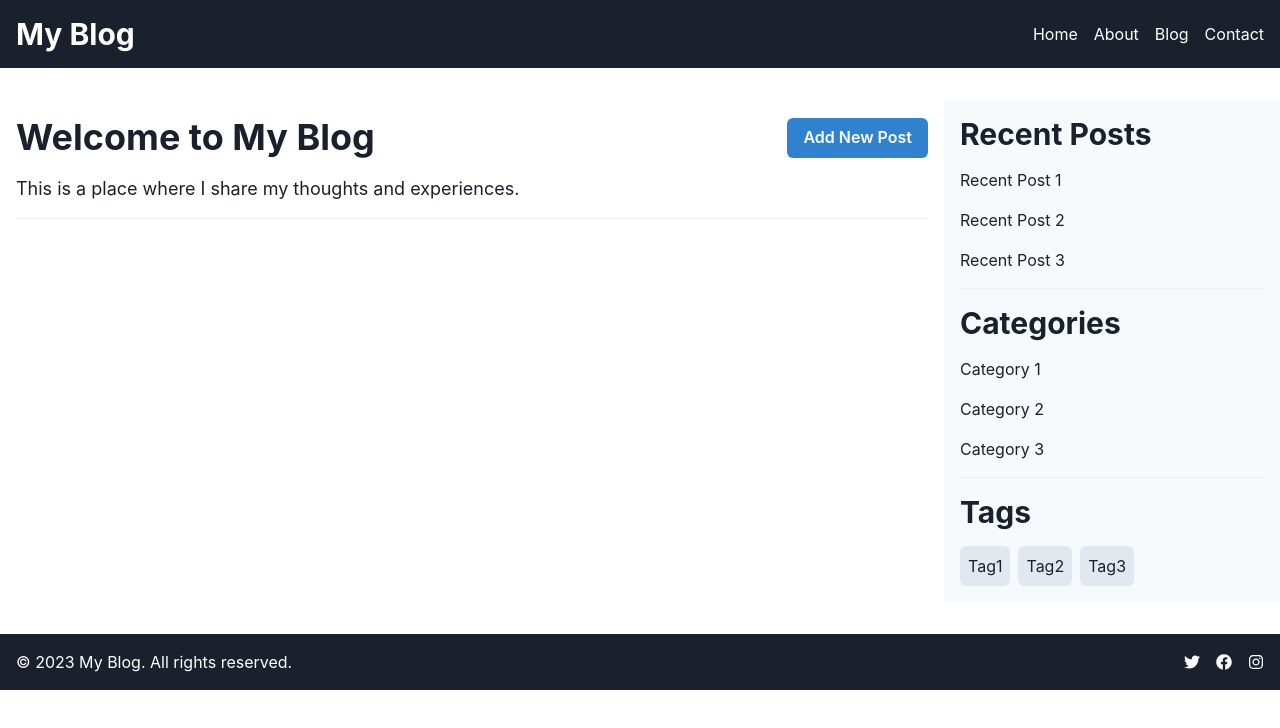
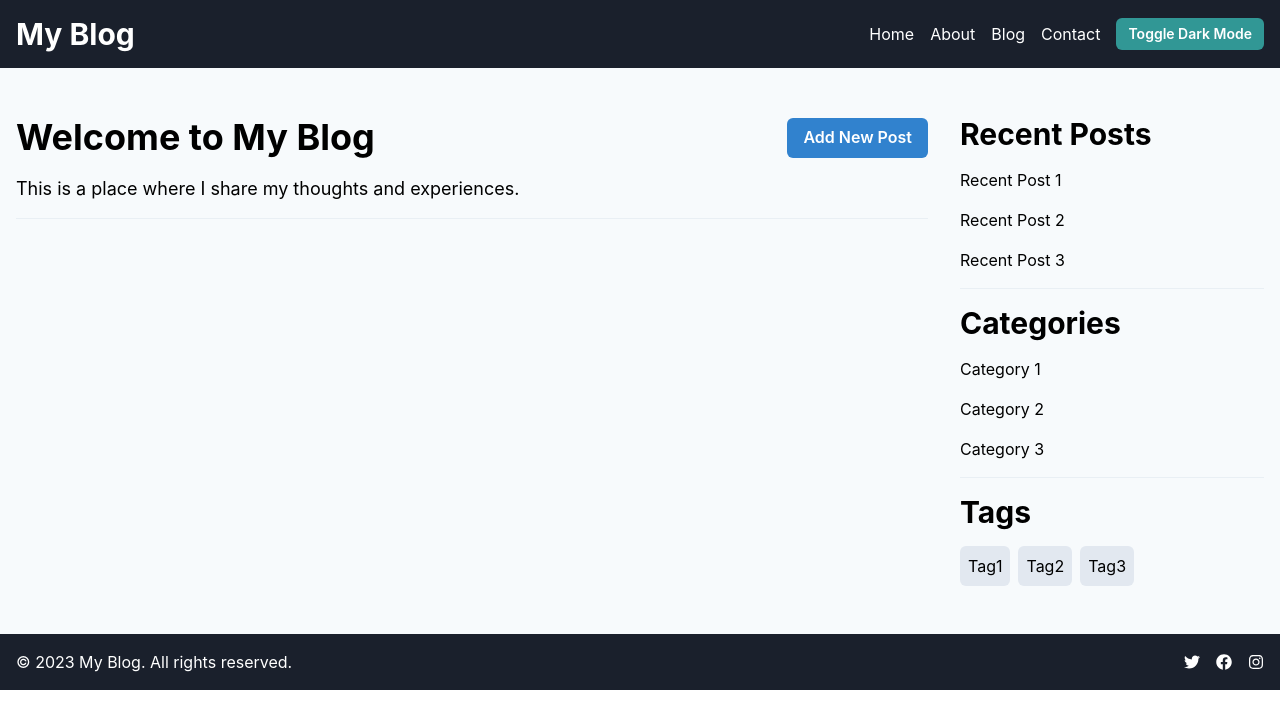
Before and after one commit to GPT-Engineer-App-Dev/vibrant-blogosphere, a React (Vite) app: page / in a window 1280 px wide. Shown: the top 728 px of the page. Built offline with nearby package versions, Linux system fonts and the light colour scheme.

Commit message:
Implemented dark mode feature with a toggle switch in the navigation bar. All elements adapt to dark mode while maintaining readability and visual appeal.

```diff
--- a/src/App.jsx
+++ b/src/App.jsx
@@ -1,15 +1,19 @@
 import { Route, BrowserRouter as Router, Routes } from "react-router-dom";
 import Index from "./pages/Index.jsx";
 import AddPost from "./pages/AddPost.jsx"; // Import the new AddPost component
+import { ColorModeScript } from "@chakra-ui/react"; // Import ColorModeScript
 
 function App() {
   return (
+    <>
+      <ColorModeScript initialColorMode="light" />
       <Router>
         <Routes>
           <Route exact path="/" element={<Index />} />
           <Route path="/add-post" element={<AddPost />} /> {/* Add route for AddPost */}
         </Routes>
       </Router>
+    </>
   );
 }
 
--- a/src/main.jsx
+++ b/src/main.jsx
@@ -1,7 +1,12 @@
 import React from "react";
 import ReactDOM from "react-dom/client";
 import App from "./App.jsx";
-import { ChakraProvider, extendTheme } from "@chakra-ui/react";
+import { ChakraProvider, extendTheme, ColorModeScript } from "@chakra-ui/react"; // Import ColorModeScript
+
+const config = {
+  initialColorMode: "light",
+  useSystemColorMode: false,
+};
 
 const colors = {
   brand: {
@@ -11,11 +16,12 @@ const colors = {
   },
 };
 
-const theme = extendTheme({ colors });
+const theme = extendTheme({ config, colors });
 
 ReactDOM.createRoot(document.getElementById("root")).render(
   <React.StrictMode>
     <ChakraProvider theme={theme}>
+      <ColorModeScript initialColorMode={theme.config.initialColorMode} />
       <App />
     </ChakraProvider>
   </React.StrictMode>
--- a/src/pages/AddPost.jsx
+++ b/src/pages/AddPost.jsx
@@ -1,5 +1,5 @@
 import { useState } from "react";
-import { Box, Button, Container, Flex, FormControl, FormLabel, Heading, Input, Textarea, VStack } from "@chakra-ui/react";
+import { Box, Button, Container, FormControl, FormLabel, Heading, Input, Textarea, VStack, useColorModeValue } from "@chakra-ui/react";
 import { useNavigate } from "react-router-dom";
 
 const AddPost = () => {
@@ -7,6 +7,9 @@ const AddPost = () => {
   const [content, setContent] = useState("");
   const [tags, setTags] = useState("");
   const navigate = useNavigate();
+
+  const bg = useColorModeValue("white", "gray.700");
+  const color = useColorModeValue("black", "white");
 
   const handleSubmit = (e) => {
     e.preventDefault();
@@ -18,7 +21,7 @@ const AddPost = () => {
   };
 
   return (
-    <Container maxW="container.md" mt={8}>
+    <Container maxW="container.md" mt={8} bg={bg} color={color}>
       <Box p={4} shadow="md" borderWidth="1px">
         <Heading as="h2" size="xl" mb={4}>Add New Post</Heading>
         <form onSubmit={handleSubmit}>
--- a/src/pages/Index.jsx
+++ b/src/pages/Index.jsx
@@ -1,25 +1,31 @@
-import { Box, Container, Flex, Heading, Link, Text, VStack, HStack, Divider, Stack, Button } from "@chakra-ui/react";
+import { Box, Container, Flex, Heading, Link, Text, VStack, HStack, Divider, Stack, Button, useColorMode, useColorModeValue } from "@chakra-ui/react";
 import { FaTwitter, FaFacebook, FaInstagram } from "react-icons/fa";
-
 import { useEffect, useState } from "react";
 import { Link as RouterLink } from "react-router-dom";
 
 const Index = () => {
   const [posts, setPosts] = useState([]);
+  const { toggleColorMode } = useColorMode();
+  const bg = useColorModeValue("gray.50", "gray.800");
+  const color = useColorModeValue("black", "white");
 
   useEffect(() => {
     const storedPosts = JSON.parse(localStorage.getItem("posts")) || [];
     setPosts(storedPosts);
   }, []);
+
   return (
-    <Container maxW="container.xl" p={0}>
-      <Flex as="nav" bg="gray.800" color="white" p={4} justifyContent="space-between" alignItems="center">
+    <Container maxW="container.xl" p={0} bg={bg} color={color}>
+      <Flex as="nav" bg={useColorModeValue("gray.800", "gray.900")} color="white" p={4} justifyContent="space-between" alignItems="center">
         <Heading as="h1" size="lg">My Blog</Heading>
         <HStack spacing={4}>
           <Link as={RouterLink} to="/" color="white">Home</Link>
           <Link as={RouterLink} to="#" color="white">About</Link>
           <Link as={RouterLink} to="#" color="white">Blog</Link>
           <Link as={RouterLink} to="#" color="white">Contact</Link>
+          <Button onClick={toggleColorMode} colorScheme="teal" size="sm">
+            Toggle {useColorModeValue("Dark", "Light")} Mode
+          </Button>
         </HStack>
       </Flex>
 
@@ -46,7 +52,7 @@ const Index = () => {
           </VStack>
         </Box>
 
-        <Box flex="1" p={4} bg="gray.50">
+        <Box flex="1" p={4} bg={useColorModeValue("gray.50", "gray.700")}>
           <Heading as="h3" size="lg" mb={4}>Recent Posts</Heading>
           <VStack spacing={4} align="stretch">
             <Link href="#">Recent Post 1</Link>
@@ -70,7 +76,7 @@ const Index = () => {
         </Box>
       </Flex>
 
-      <Box as="footer" bg="gray.800" color="white" p={4} mt={8}>
+      <Box as="footer" bg={useColorModeValue("gray.800", "gray.900")} color="white" p={4} mt={8}>
         <Flex justifyContent="space-between" alignItems="center">
           <Text>&copy; 2023 My Blog. All rights reserved.</Text>
           <HStack spacing={4}>
```
Lines whose indentation alone changed are shown as unchanged.
